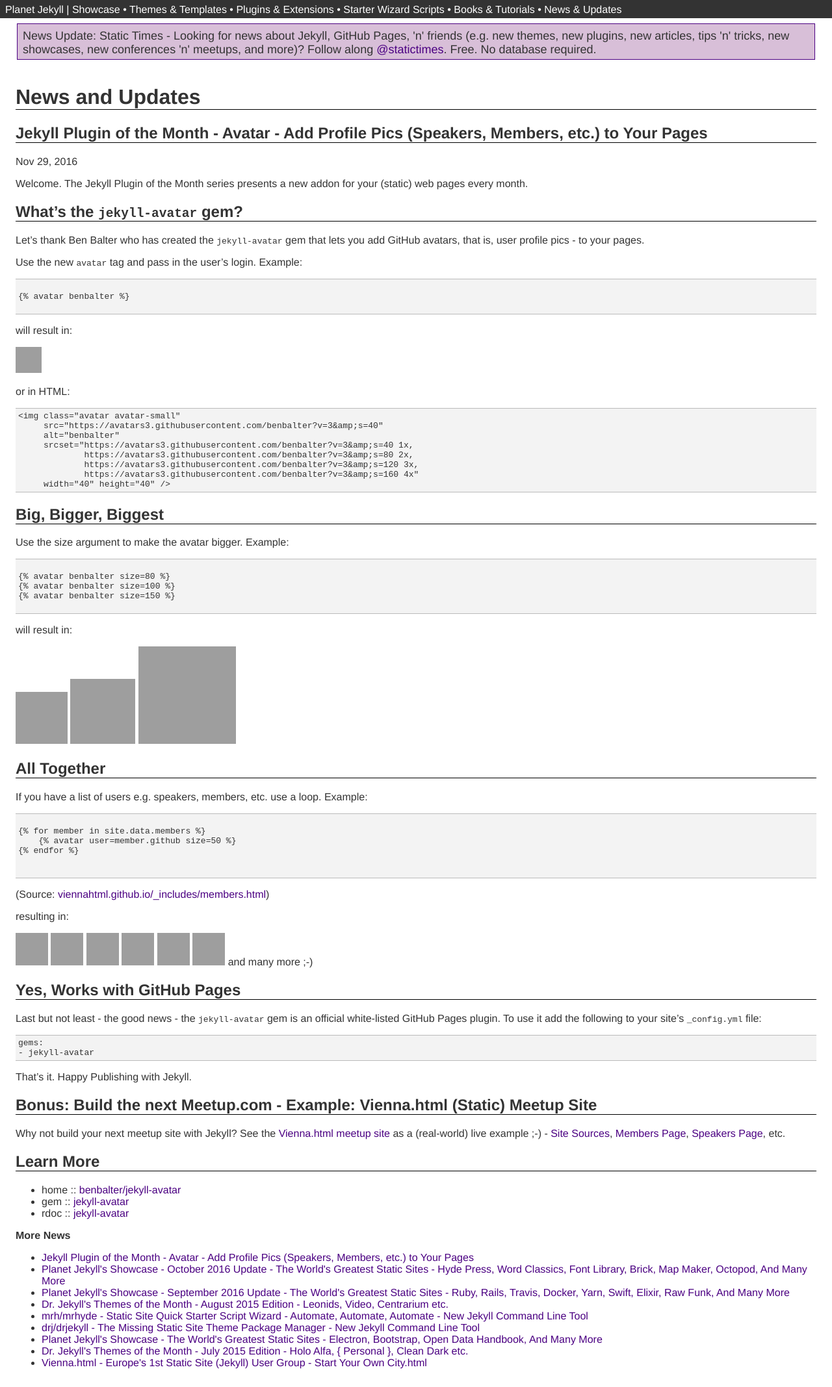
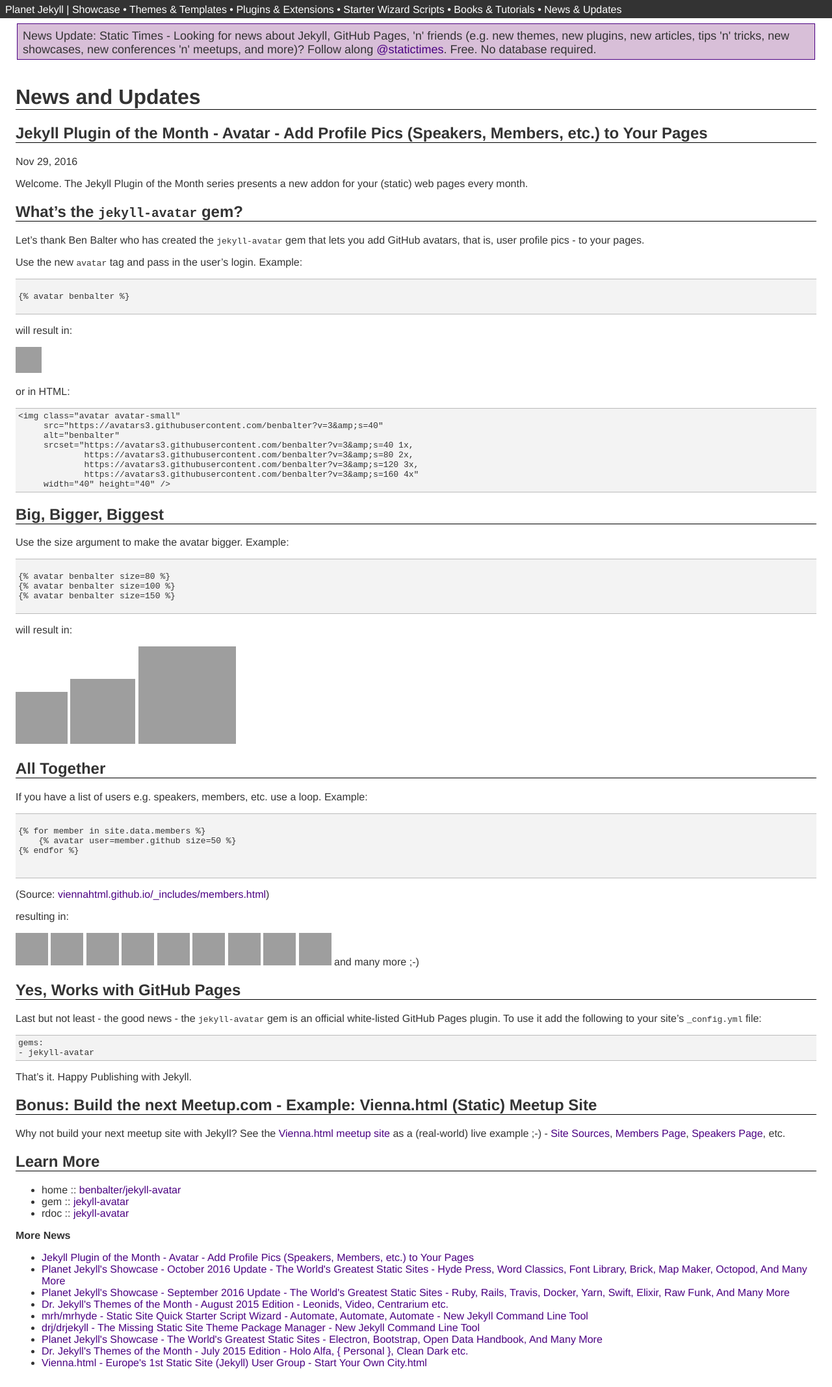
Before and after one commit to planetjekyll/planetjekyll.github.io, a Jekyll site: the page built from _posts/2016-11-29-plugin-avatar.md, in a window 1280 px wide. Shown: the whole page at 65% size. Built offline with Jekyll 4.4.1, drawn with Linux system fonts in a browser that asks for light colours; grey boxes are pictures that could not be loaded.

Commit message:
Update and rename 2016-11-29-jekyll-avatar.md to 2016-11-29-plugin-avatar.md

```diff
--- a/_posts/2016-11-29-jekyll-avatar.md
+++ b/_posts/2016-11-29-plugin-avatar.md
@@ -86,7 +86,11 @@
 {% avatar floord size=50 %}
 {% avatar karlhorky size=50 %}
 {% avatar ramonh size=50 %}
-{% avatar nikgraf size=50 %} and many more ;-)
+{% avatar nikgraf size=50 %}
+{% avatar spuz size=50 %}
+{% avatar marfi size=50 %}
+{% avatar haslinger size=50 %}
+and many more ;-)
 
 
 ## Yes, Works with GitHub Pages
```
